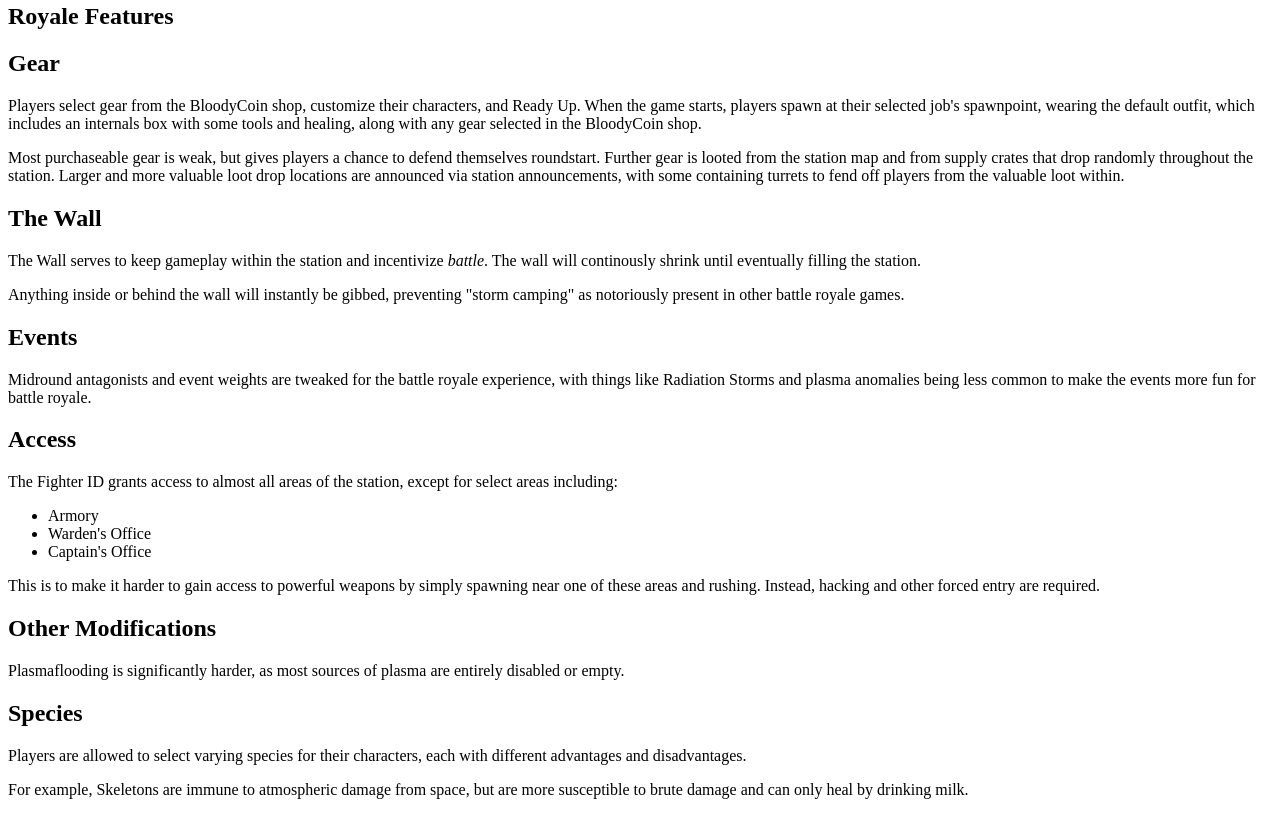
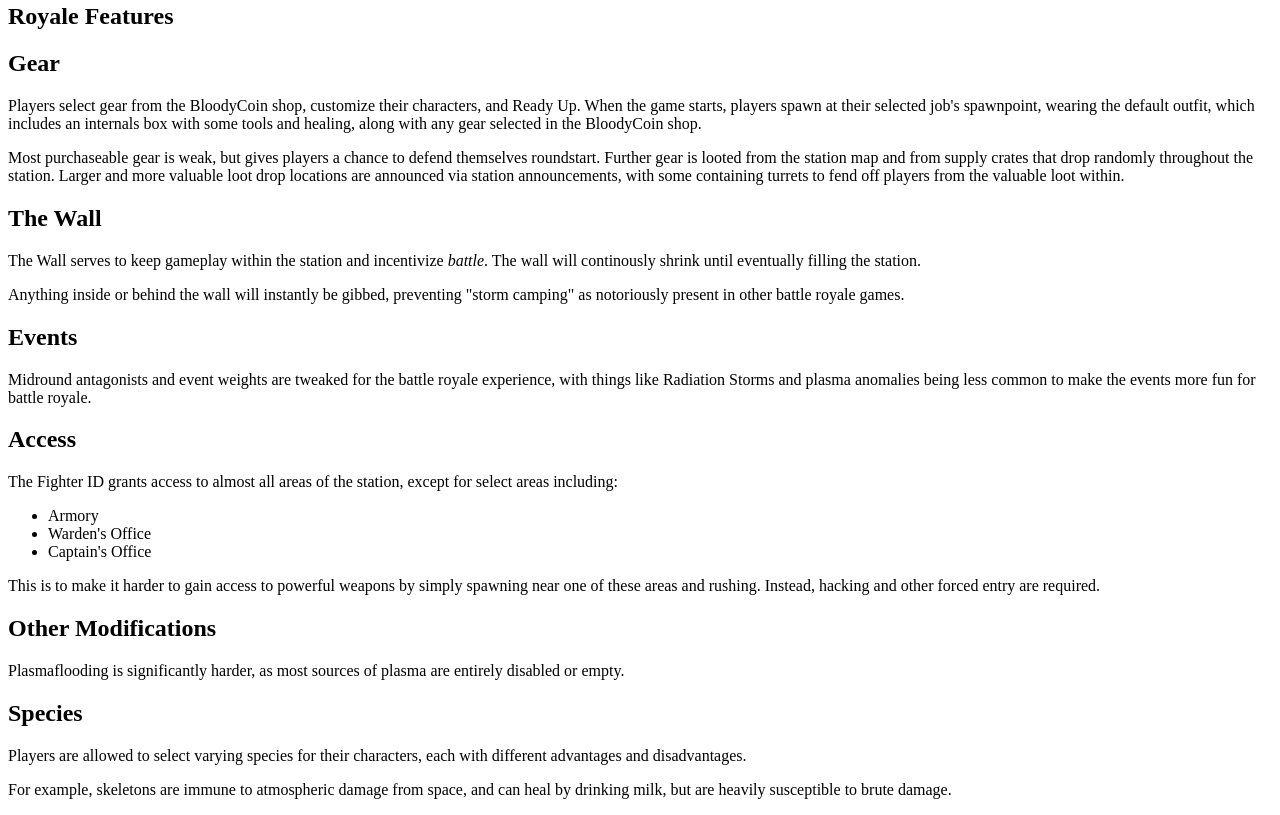
Before and after one commit to Royale-Station-13/royalestation.com, a Gatsby site: page /about in a window 1280 px wide. Shown: the part 1705-2520 px from the top of the page. Built offline with nearby package versions, Linux system fonts and the light colour scheme; Gatsby itself is replaced by a stand-in of ours.

Commit message:
Tweak skeleton info

```diff
--- a/src/data/about.md
+++ b/src/data/about.md
@@ -57,4 +57,4 @@ Plasmaflooding is significantly harder, as most sources of plasma are entirely d
 
 Players are allowed to select varying species for their characters, each with different advantages and disadvantages.
 
-For example, Skeletons are immune to atmospheric damage from space, but are more susceptible to brute damage and can only heal by drinking milk.
+For example, skeletons are immune to atmospheric damage from space, and can heal by drinking milk, but are heavily susceptible to brute damage.
```
